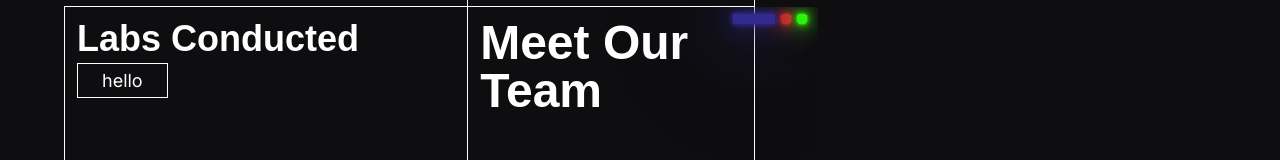
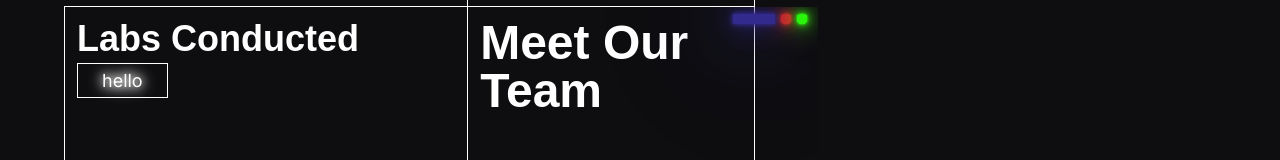
Before and after one commit to athena-server/athena-server.github.io, a Next.js app: page / in a window 1280 px wide. Shown: the part 1230-1390 px from the top of the page. Built offline with nearby package versions, Linux system fonts and the light colour scheme; a web font is replaced by a local one.

Commit message:
added glow effect to chip text

```diff
--- a/src/components/Chip/styles.module.css
+++ b/src/components/Chip/styles.module.css
@@ -5,9 +5,15 @@
     padding: 6px 24px;
 }
 
-/* .chip .glowEffect {}
+.chip .glowEffect {
+    filter: drop-shadow(0 0 5px white) drop-shadow(0 0 7px white);
+    transition: all 0.2s cubic-bezier(0.445, 0.05, 0.55, 0.95);
+}
 
-.chip:hover .glowEffect {} */
+.chip:hover .glowEffect {
+    filter: drop-shadow(0 0 5px white) drop-shadow(0 0 10px white) drop-shadow(0 0 16px white);
+
+}
 
 @media (width < 1080) {
     .chip {
```
